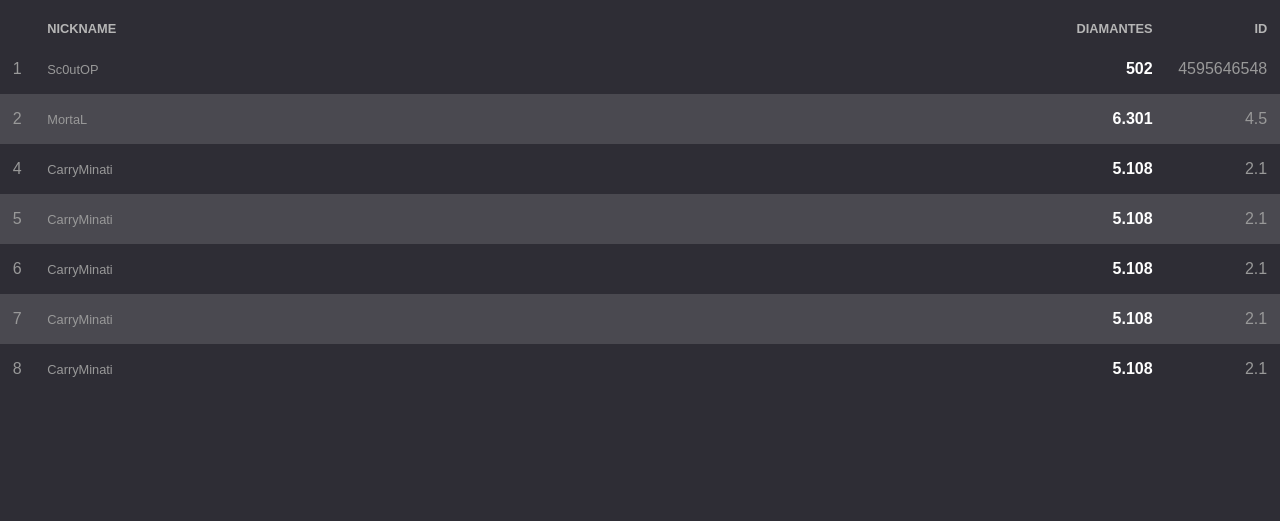
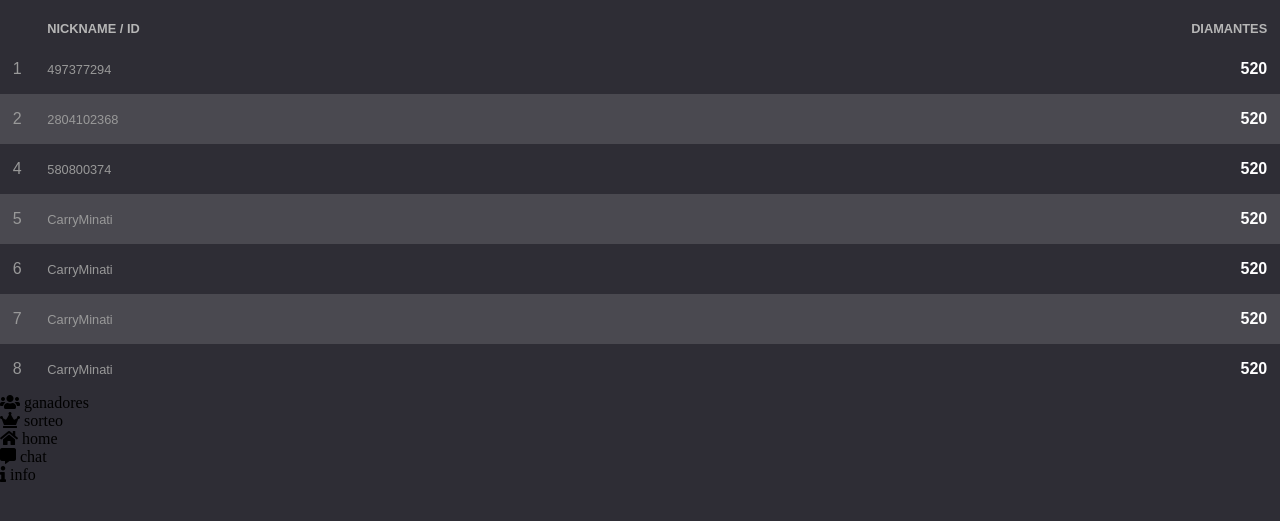
Before and after one commit to R0MAN-JB/R0MAN-JB.github.io, a plain HTML site: page codigo_FD/registro/registro.html in a window 1280 px wide. Shown: the part 275-796 px from the top of the page. Drawn offline with Linux system fonts and the light colour scheme; a web font is replaced by a local one.

Commit message:
Update registro.html

```diff
--- a/codigo_FD/registro/registro.html
+++ b/codigo_FD/registro/registro.html
@@ -2,6 +2,8 @@
 <html lang="en" >
 <head>
   <meta charset="UTF-8">
+
+  <link rel="stylesheet" href="https://use.fontawesome.com/releases/v5.8.1/css/all.css">
   <title>registro</title>
   <link rel="stylesheet" href="regsitro.css">
 
@@ -18,58 +20,85 @@
     <thead>
       <tr>
         <th class="rank"></th>
-        <th class="nick">Nickname</th>
+        <th class="nick">Nickname / ID</th>
         <th class="sp">diamantes</th>
-        <th class="kd">ID</th>
       </tr>
     </thead>
     <tbody>
       <tr>
         <td class="rank">1</td>
-        <td class="nick">Sc0utOP</td>
-        <td class="sp">502</td>
-        <td class="kd">4595646548</td>
+        <td class="nick">497377294</td>
+        <td class="sp">520</td>
       </tr>
       <tr>
         <td class="rank">2</td>
-        <td class="nick">MortaL</td>
-        <td class="sp">6.301</td>
-        <td class="kd">4.5</td>
+        <td class="nick">2804102368</td>
+        <td class="sp">520</td>
       </tr>
       <tr>
         <td class="rank">4</td>
-        <td class="nick">CarryMinati</td>
-        <td class="sp">5.108</td>
-        <td class="kd">2.1</td>
+        <td class="nick">580800374</td>
+        <td class="sp">520</td>
       </tr>
       <tr>
         <td class="rank">5</td>
         <td class="nick">CarryMinati</td>
-        <td class="sp">5.108</td>
-        <td class="kd">2.1</td>
+        <td class="sp">520</td>
       </tr>
       <tr>
         <td class="rank">6</td>
         <td class="nick">CarryMinati</td>
-        <td class="sp">5.108</td>
-        <td class="kd">2.1</td>
+        <td class="sp">520</td>
       </tr>
       <tr>
         <td class="rank">7</td>
         <td class="nick">CarryMinati</td>
-        <td class="sp">5.108</td>
-        <td class="kd">2.1</td>
+        <td class="sp">520</td>
       </tr>
       <tr>
         <td class="rank">8</td>
         <td class="nick">CarryMinati</td>
-        <td class="sp">5.108</td>
-        <td class="kd">2.1</td>
+        <td class="sp">520</td>
       </tr>
     </tbody>
   </table>
 </div>
 <!-- partial -->
-
+<footer>
+  <nav class="nav">
+      <ul>
+          <li class="list">
+              <a href="#">
+                  <span class="icon"> <i class="fas fa-users"></i> </span>
+                  <span class="text">ganadores</span>
+              </a>
+          </li>
+          <li class="list">
+              <a href="go:sorteo">
+                  <span class="icon"> <i class="fas fa-crown"></i> </span>
+                  <span class="text">sorteo</span>
+              </a>
+          </li>
+          <li class="list">
+              <a href="go:home">
+                  <span class="icon"> <i class="fas fa-home"></i> </span>
+                  <span class="text">home</span>
+              </a>
+          </li>
+          <li class="list">
+              <a href="go:chat">
+                  <span class="icon"> <i class="fas fa-comment-alt"></i> </span>
+                  <span class="text">chat</span>
+              </a>
+          </li>
+          <li class="list">
+              <a href="go:info">
+                  <span class="icon"> <i class="fas fa-info"></i> </span>
+                  <span class="text">info</span>
+              </a>
+          </li>
+      </ul>
+  </nav>
+</footer>
 </body>
 </html>
```
